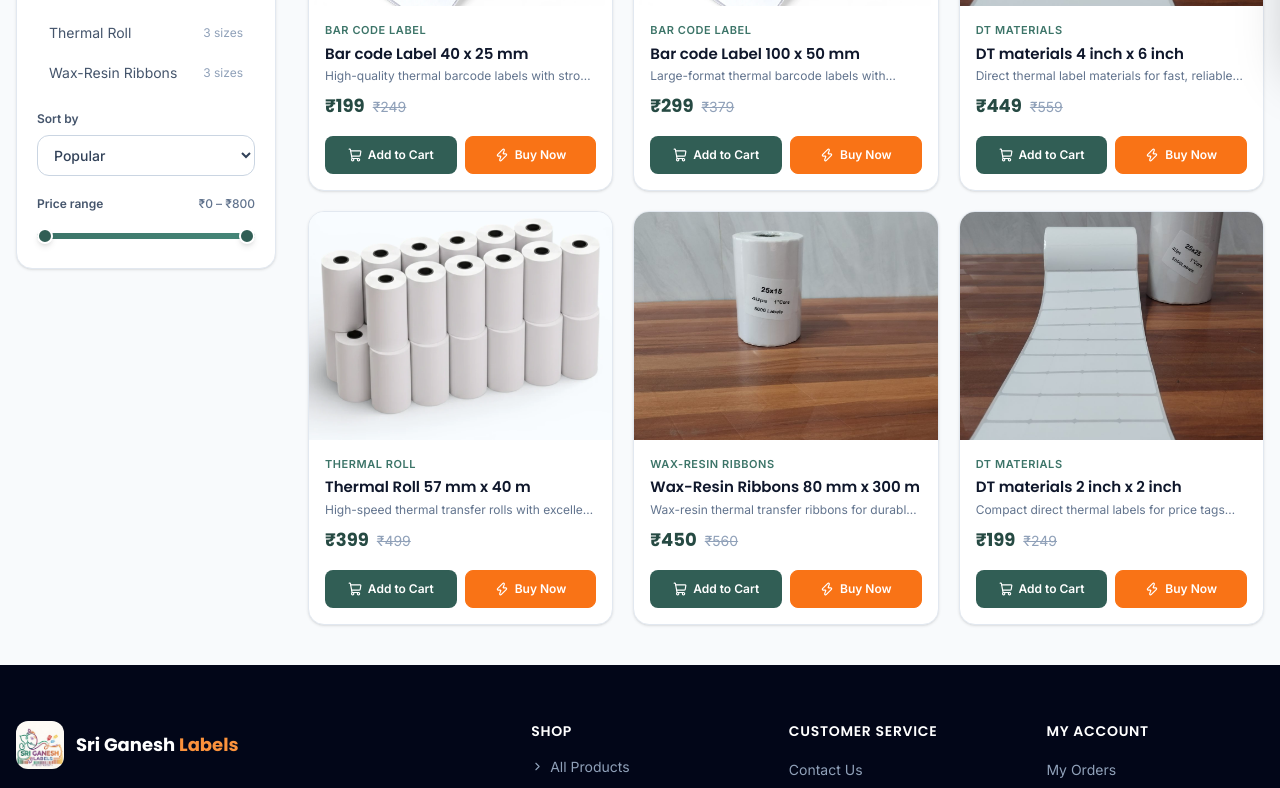
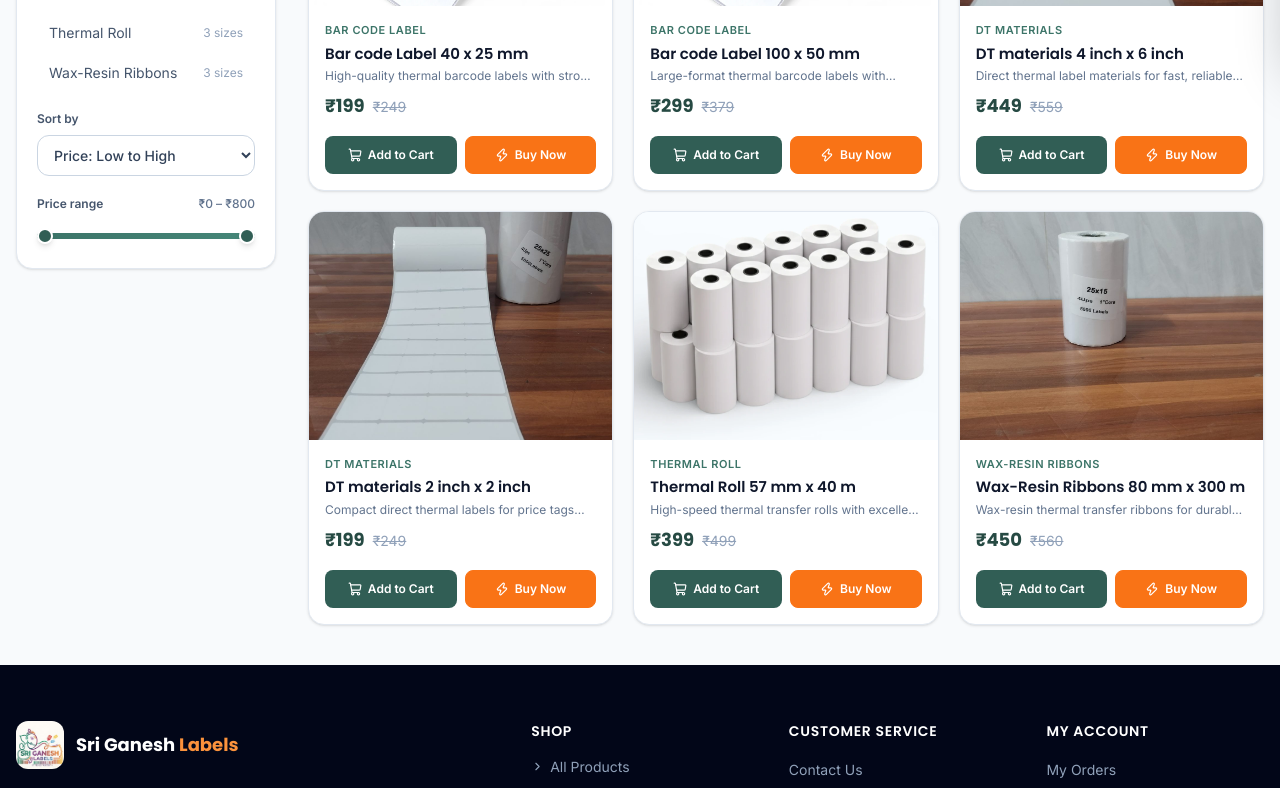
Before and after one commit to Luisant-git/Sri-Ganesh-Labels, a React (Vite) app in the folder frontend/: page /products in a window 1280 px wide. Shown: the part 740-1528 px from the top of the page. Built offline with nearby package versions, Linux system fonts and the light colour scheme.

Commit message:
product page removed un wanted text

```diff
--- a/frontend/src/data/products.js
+++ b/frontend/src/data/products.js
@@ -36,15 +36,9 @@ export const products = [
     ],
     "price": 199,
     "originalPrice": 249,
-    "discount": 20,
-    "rating": 4.8,
-    "reviews": 128,
     "description": "High-quality thermal barcode labels with strong permanent adhesive. Crisp, scannable print, smudge resistant and made to last.",
     "options": [],
-    "stock": 500,
-    "featured": true,
-    "badge": "Best Seller",
-    "isNew": false
+    "stock": 500
   },
   {
     "id": 2,
@@ -56,15 +50,9 @@ export const products = [
     ],
     "price": 299,
     "originalPrice": 379,
-    "discount": 21,
-    "rating": 4.7,
-    "reviews": 94,
     "description": "Large-format thermal barcode labels with strong permanent adhesive. Crisp, scannable print, smudge resistant and made to last.",
     "options": [],
-    "stock": 500,
-    "featured": true,
-    "badge": "Popular",
-    "isNew": false
+    "stock": 500
   },
   {
     "id": 3,
@@ -76,15 +64,9 @@ export const products = [
     ],
     "price": 449,
     "originalPrice": 559,
-    "discount": 20,
-    "rating": 4.6,
-    "reviews": 76,
     "description": "Direct thermal label materials for fast, reliable printing without ribbons. Great for shipping, retail and warehouse use.",
     "options": [],
-    "stock": 500,
-    "featured": true,
-    "badge": "Popular",
-    "isNew": true
+    "stock": 500
   },
   {
     "id": 4,
@@ -96,15 +78,9 @@ export const products = [
     ],
     "price": 199,
     "originalPrice": 249,
-    "discount": 20,
-    "rating": 4.5,
-    "reviews": 58,
     "description": "Compact direct thermal labels for price tags and small item labelling. Fast printing with crisp, durable output.",
     "options": [],
-    "stock": 500,
-    "featured": false,
-    "badge": "",
-    "isNew": false
+    "stock": 500
   },
   {
     "id": 5,
@@ -116,15 +92,9 @@ export const products = [
     ],
     "price": 399,
     "originalPrice": 499,
-    "discount": 20,
-    "rating": 4.7,
-    "reviews": 64,
     "description": "High-speed thermal transfer rolls with excellent heat and moisture resistance. Clean, consistent output every time.",
     "options": [],
-    "stock": 600,
-    "featured": true,
-    "badge": "Best Seller",
-    "isNew": false
+    "stock": 600
   },
   {
     "id": 6,
@@ -136,23 +106,13 @@ export const products = [
     ],
     "price": 450,
     "originalPrice": 560,
-    "discount": 20,
-    "rating": 4.8,
-    "reviews": 41,
     "description": "Wax-resin thermal transfer ribbons for durable, smudge-proof prints on labels and tags. Ideal for barcode printers.",
     "options": [],
-    "stock": 400,
-    "featured": true,
-    "badge": "Premium",
-    "isNew": true
+    "stock": 400
   }
 ];
 
 export const sortOptions = [
-  {
-    "value": "popular",
-    "label": "Popular"
-  },
   {
     "value": "price-asc",
     "label": "Price: Low to High"
@@ -160,14 +120,6 @@ export const sortOptions = [
   {
     "value": "price-desc",
     "label": "Price: High to Low"
-  },
-  {
-    "value": "newest",
-    "label": "Newest"
-  },
-  {
-    "value": "rating",
-    "label": "Rating"
   }
 ];
 
@@ -181,4 +133,4 @@ export function getRelatedProducts(product, limit = 4) {
   return [...same, ...others].slice(0, limit)
 }
 
-export const bestsellers = products.filter((p) => p.featured).slice(0, 8)
+export const bestsellers = products.slice(0, 8)
--- a/frontend/src/pages/Cart.jsx
+++ b/frontend/src/pages/Cart.jsx
@@ -48,7 +48,7 @@ export default function Cart() {
         <div className="mt-16 w-full">
           <h2 className="font-display text-lg font-bold text-slate-900">Popular right now</h2>
           <div className="mt-5 grid grid-cols-2 gap-4 sm:gap-5 lg:grid-cols-4">
-            {products.filter((p) => p.featured).slice(0, 4).map((p) => (
+            {products.slice(0, 4).map((p) => (
               <ProductCard key={p.id} product={p} />
             ))}
           </div>
--- a/frontend/src/pages/Products.jsx
+++ b/frontend/src/pages/Products.jsx
@@ -76,14 +76,8 @@ export default function Products() {
       case 'price-desc':
         list.sort((a, b) => b.price - a.price)
         break
-      case 'newest':
-        list.sort((a, b) => Number(b.isNew) - Number(a.isNew) || b.id - a.id)
-        break
-      case 'rating':
-        list.sort((a, b) => b.rating - a.rating)
-        break
       default:
-        list.sort((a, b) => Number(b.featured) - Number(a.featured) || b.reviews - a.reviews)
+        list.sort((a, b) => a.id - b.id)
     }
     return list
   }, [activeCategory, searchQuery, sort, priceRange])
```
